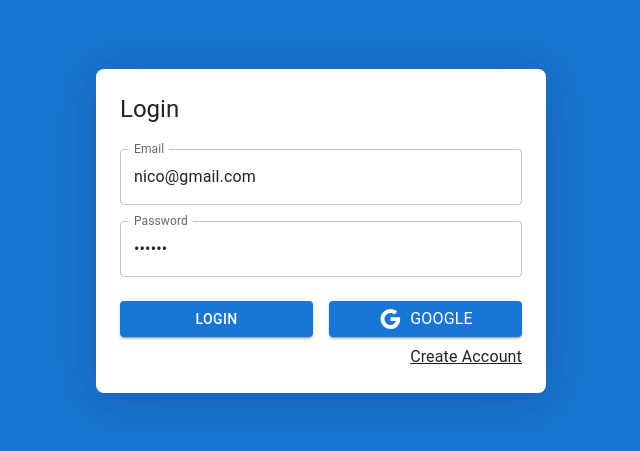
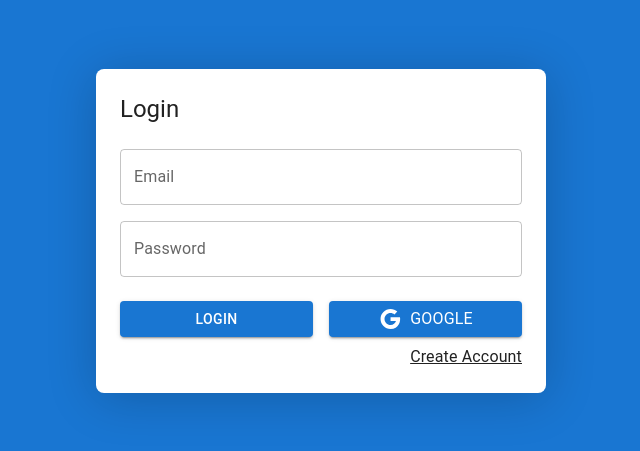
Before and after one commit to nicolasjrz/React-De-cero-a-experto, a React (Create React App) app in the folder 08-journal-app/: page /auth/login in a window 1280 px wide. Shown: the part 169-620 px from the top of the page, without its empty margins (319-959 px from the left). Built offline with nearby package versions, Linux system fonts and the light colour scheme; no server answers.

Commit message:
fix login

```diff
--- a/08-journal-app/src/auth/pages/LoginPage.jsx
+++ b/08-journal-app/src/auth/pages/LoginPage.jsx
@@ -18,8 +18,8 @@ import {
 import { AuthLayout } from "../layout/AuthLayout";
 
 const formData = {
-  email: "nico@gmail.com",
-  password: "123456",
+  email: "",
+  password: "",
 };
 
 export const LoginPage = () => {
```
